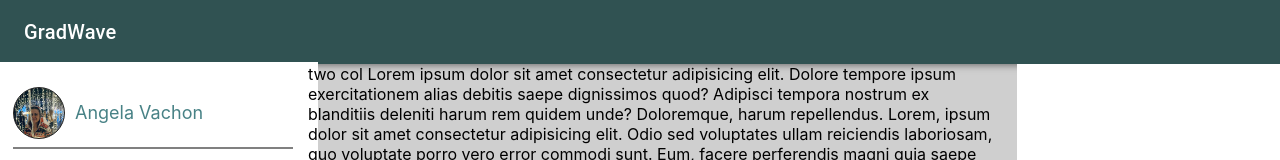
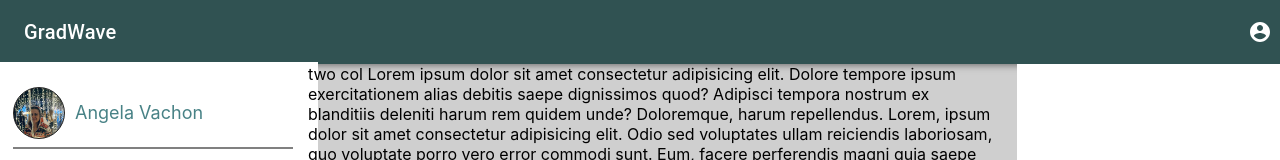
Before and after one commit to Heyrio/GradWave, a React (Create React App) app: page /Dashboard in a window 1280 px wide. Shown: the top 160 px of the page. Built offline with nearby package versions, Linux system fonts and the light colour scheme.

Commit message:
adding  logout btn

```diff
--- a/src/components/HeaderBar.jsx
+++ b/src/components/HeaderBar.jsx
@@ -10,7 +10,9 @@ import NotificationsIcon from '@material-ui/icons/Notifications';
 import MoreIcon from '@material-ui/icons/MoreVert';
 import {styles} from './HeaderBar.styles.js'
 import { withStyles } from '@material-ui/core/styles';
-
+import AccountCircleTwoToneIcon from '@material-ui/icons/AccountCircleTwoTone';
+import { Link } from 'react-router-dom'
+import Tooltip from '@material-ui/core/Tooltip';
 function HeaderBar(props) {
 
 const {classes} = props;
@@ -21,6 +23,18 @@ const {classes} = props;
           <Typography className={classes.headerBarTitle}>
             GradWave
           </Typography>
+          <IconButton
+              edge="end"
+              aria-label="account of current user"
+              component={Link} to="/"
+              aria-haspopup="true"
+              className={classes.settingsBtn}
+              color="inherit"
+            >
+              <Tooltip title="Account Settings">
+                  <AccountCircle />
+              </Tooltip>
+            </IconButton>
         </Toolbar>
       </AppBar>
     </div>
--- a/src/components/HeaderBar.styles.js
+++ b/src/components/HeaderBar.styles.js
@@ -7,6 +7,9 @@ export const styles = theme => ({
     headerBarTitle:{
         fontSize: 20,
         fontWeight: 500,
+    },
+    settingsBtn:{
+        marginLeft: "87.5vw"
     }
 
 });
```
